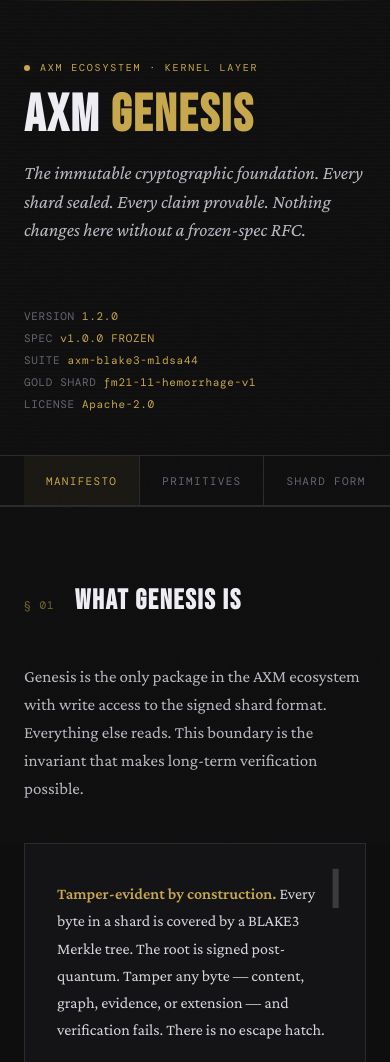
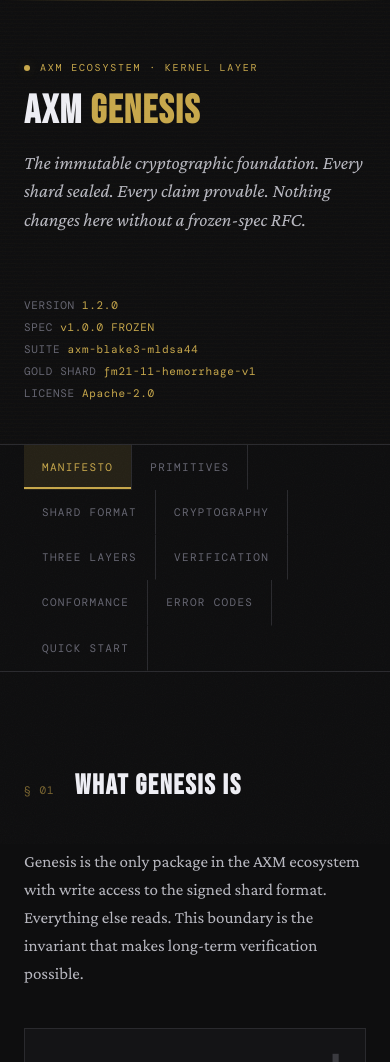
Before and after one commit to BigBirdReturns/axm-genesis, a plain HTML site: page index.html in a window 390 px wide. Shown: the top 1062 px of the page. Drawn offline with nearby package versions, Linux system fonts and the light colour scheme; a web font is replaced by a local one.

Commit message:
Update index.html

```diff
--- a/index.html
+++ b/index.html
@@ -125,8 +125,8 @@
   }
 
   h1 {
-    font-family: var(--display); font-size: clamp(52px, 8vw, 96px);
-    letter-spacing: 0.04em; line-height: 0.9;
+    font-family: var(--display); font-size: clamp(40px, 10vw, 96px);
+    letter-spacing: clamp(0.02em, 0.4vw, 0.04em); line-height: 0.9;
     color: var(--text-hi); text-transform: uppercase;
   }
   h1 .accent { color: var(--amber); }
@@ -149,24 +149,35 @@
     position: sticky; top: 0; z-index: 500;
     background: var(--bg);
   }
-  nav::after {
-    content: '';
-    position: absolute; bottom: 0; left: 0; right: 0; height: 1px;
-    background: var(--border);
-  }
-  nav ul { display: flex; list-style: none; gap: 0; overflow-x: auto; }
+  nav ul { display: flex; flex-wrap: wrap; list-style: none; gap: 0; }
   nav a {
-    display: block; padding: 16px 22px;
+    display: block; padding: 13px 18px;
     font-family: var(--mono); font-size: 11px; letter-spacing: 0.12em;
     text-transform: uppercase; color: var(--dim); text-decoration: none;
     border-right: 1px solid var(--border);
+    border-bottom: 1px solid transparent;
     transition: color 0.2s, background 0.2s; white-space: nowrap;
   }
   nav a:hover { color: var(--amber); background: rgba(200,168,75,0.04); }
-  nav a.active { color: var(--amber); background: rgba(200,168,75,0.06); }
+  nav a.active {
+    color: var(--amber);
+    background: rgba(200,168,75,0.12);
+    box-shadow: inset 0 -2px 0 var(--amber);
+  }
 
   /* ── SECTIONS ── */
-  section { padding: 80px 0; border-bottom: 1px solid var(--border); }
+  section {
+    padding: 72px 0;
+    border-bottom: 1px solid var(--border);
+  }
+
+  section#manifesto {
+    padding: 100px 0 80px;
+  }
+
+  section#errors {
+    padding: 60px 0 100px;
+  }
   section:last-of-type { border-bottom: none; }
   .section-header { display: flex; align-items: baseline; gap: 20px; margin-bottom: 48px; }
   .section-number {
@@ -232,8 +243,7 @@
   .shard-tree .comment{ color: #444450; font-size: 11px; }
 
   .shard-fields { display: flex; flex-direction: column; gap: 16px; }
-  .shard-field { border-left: 2px solid var(--border2); padding: 14px 20px; background: var(--bg2); }
-  .shard-field.highlight { border-left-color: var(--amber); }
+  .shard-field { border-left: 2px solid var(--amber-dim); padding: 14px 20px; background: var(--bg2); }
   .shard-field h3 { margin-bottom: 6px; }
   .shard-field p { font-size: 14px; line-height: 1.6; color: var(--dim); max-width: none; }
 
@@ -513,7 +523,7 @@
         </div>
       </div>
       <div class="shard-fields">
-        <div class="shard-field highlight">
+        <div class="shard-field">
           <h3>Manifest Fields (Frozen)</h3>
           <p>spec_version, shard_id, metadata, publisher, sources (with SHA-256 content hashes), integrity.merkle_root, statistics, and optional suite. Field names and types are frozen. New optional fields may be added in minor versions.</p>
         </div>
@@ -949,7 +959,7 @@
     const txt = el('text',{style:'cursor:pointer;'}, g);
     txt.addEventListener('click',()=>setLayer(l.id));
     const tp = el('textPath',{href:`#${pathId}`, startOffset:'50%', 'text-anchor':'middle',
-      style:`font-size:${l.id==='l1'?'9':'9.5'}px;font-weight:500;letter-spacing:0.15em;fill:#444450;text-transform:uppercase;transition:fill 0.3s;font-family:'DM Mono',monospace;`}, txt);
+      style:`font-size:${l.id==='l1'?'11':'11.5'}px;font-weight:500;letter-spacing:0.15em;fill:#444450;text-transform:uppercase;transition:fill 0.3s;font-family:'DM Mono',monospace;`}, txt);
     tp.textContent = l.label;
     arcEls[l.id] = tp;
   });
```
